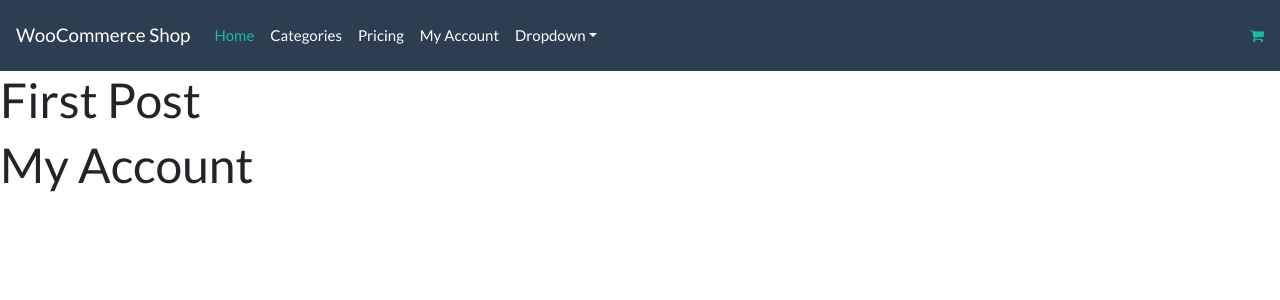
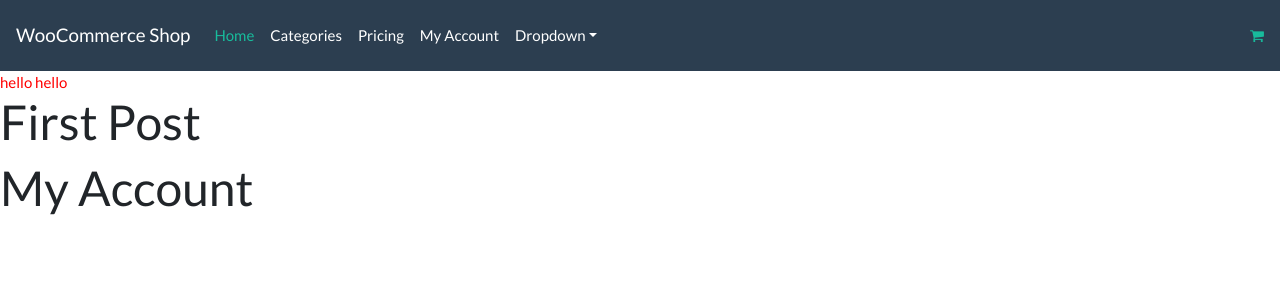
Before and after one commit to ebisLab/woo-me, a Next.js app: page /posts/my-account in a window 1280 px wide. Shown: the top 300 px of the page. Built offline with nearby package versions, Linux system fonts and the light colour scheme.

Commit message:
gitignore changes

```diff
--- a/components/Layout.js
+++ b/components/Layout.js
@@ -1,18 +1,22 @@
 import Head from 'next/head'
 import { AppProvider } from './context/AppContext';
-import Header from './Header'
+import Header from './Header';
+import styles from '../styles/Layout.module.css'
 
 const Layout =(props)=>{
     return(
         <AppProvider>
             <div>
             <Head>
-                <title>WooCommerce React Theme</title>
+                <title>
+                    WooCommerce React Theme
+                    </title>
                 <link rel="stylesheet" href="https://stackpath.bootstrapcdn.com/font-awesome/4.7.0/css/font-awesome.min.css"/>
                 <link rel="stylesheet" href="https://bootswatch.com/4/flatly/bootstrap.min.css"/>
 
             </Head>
             <Header/>
+            <div className={styles.title_name}>hello hello</div>
             {props.children}
         </div>
         </AppProvider>
--- /dev/null
+++ b/styles/Layout.module.css
@@ -0,0 +1,3 @@
+.title_name{
+    color: red;
+}
```
Also changed, not shown: components/cart/AddToCartButton.js (+7 -1 lines), pages/index.js (+5 -5 lines).
